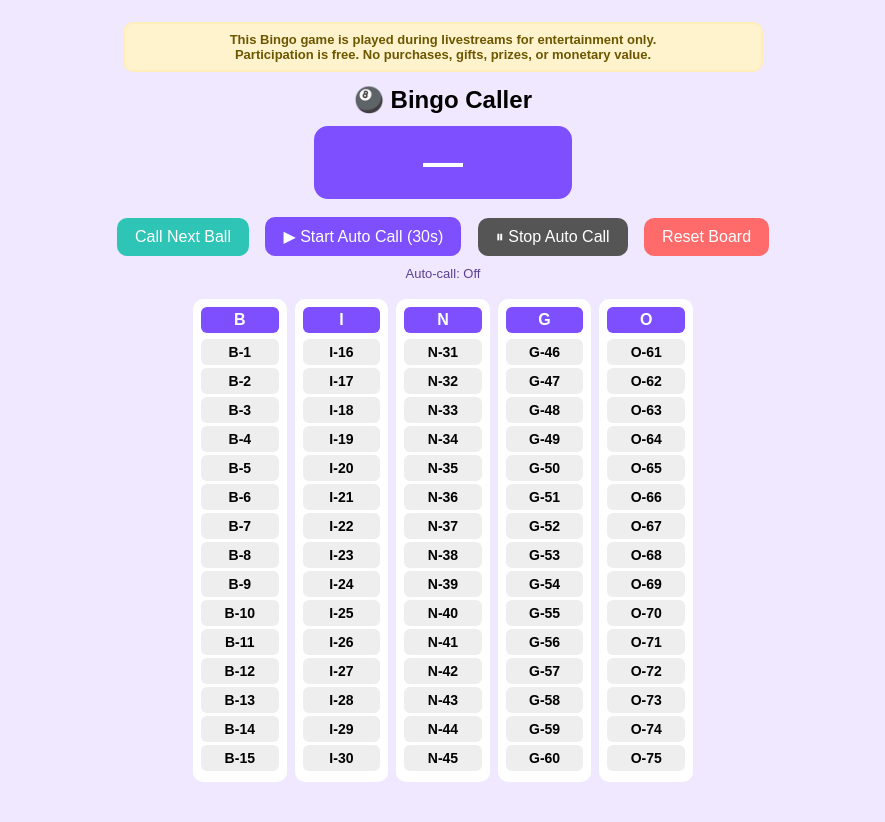
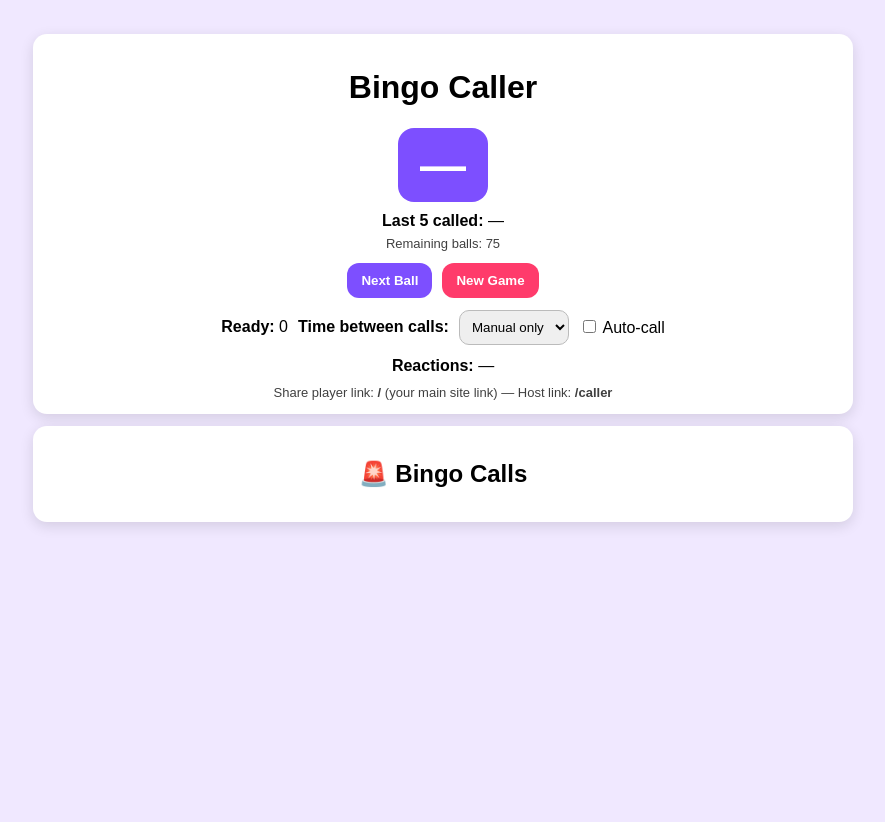
Before and after one commit to JessDoobie/JessDoobie-Live-Bingo-v3, a Flask app: page /caller in a window 1280 px wide. Shown: the whole page, without its empty margins (197-1082 px from the left). After the commit the page ends 527 px from the top, so only its background shows below. Run offline with Flask 3, Linux system fonts and the light colour scheme; data that the repository does not hold is empty.

Commit message:
Update caller.html

```diff
--- a/templates/caller.html
+++ b/templates/caller.html
@@ -1,274 +1,155 @@
 <!DOCTYPE html>
 <html>
 <head>
+  <meta charset="utf-8" />
   <title>Bingo Caller</title>
+  <style>
+    body { font-family: Arial, sans-serif; background:#f0e8ff; text-align:center; padding:14px; }
+    .wrap { max-width:820px; margin:0 auto; }
+    .card { background:#fff; padding:14px; border-radius:14px; box-shadow:0 4px 14px rgba(0,0,0,.12); margin:12px 0; }
+    .big { font-size:46px; font-weight:900; background:#7d4fff; color:#fff; display:inline-block; padding:10px 22px; border-radius:16px; }
+    button { cursor:pointer; padding:10px 14px; border:none; border-radius:12px; font-weight:700; background:#7d4fff; color:#fff; }
+    button.danger { background:#ff3b6b; }
+    select { padding:8px; border-radius:10px; border:1px solid #bbb; }
+    .row { display:flex; gap:10px; justify-content:center; flex-wrap:wrap; align-items:center; }
+    .feedItem { background:#ffe5ef; border:2px solid #ff8ab3; border-radius:12px; padding:10px; margin:8px auto; max-width:560px; text-align:left; }
+    .muted { opacity:.75; font-size:13px; }
+  </style>
+</head>
+<body>
+  <div class="wrap">
+    <div class="card">
+      <h1>Bingo Caller</h1>
 
-  <style>
-    body {
-      font-family: Arial, sans-serif;
-      background: #f0e8ff;
-      text-align: center;
-      padding: 14px;
+      <div id="currentBall" class="big">—</div>
+
+      <div style="margin-top:10px;">
+        <b>Last 5 called:</b> <span id="last5">—</span>
+      </div>
+
+      <div class="muted" style="margin-top:6px;">
+        Remaining balls: <span id="remaining">—</span>
+      </div>
+
+      <div class="row" style="margin-top:12px;">
+        <button id="nextBtn">Next Ball</button>
+        <button id="newGameBtn" class="danger">New Game</button>
+      </div>
+
+      <div class="row" style="margin-top:12px;">
+        <span><b>Ready:</b> <span id="readyCount">0</span></span>
+
+        <label><b>Time between calls:</b></label>
+        <select id="delaySel">
+          <option value="0">Manual only</option>
+          <option value="5">5 sec</option>
+          <option value="10">10 sec</option>
+          <option value="15">15 sec</option>
+          <option value="20">20 sec</option>
+          <option value="30">30 sec</option>
+        </select>
+
+        <label>
+          <input type="checkbox" id="autoChk" />
+          Auto-call
+        </label>
+      </div>
+
+      <div style="margin-top:12px;">
+        <b>Reactions:</b> <span id="reactSummary">—</span>
+      </div>
+
+      <div class="muted" style="margin-top:10px;">
+        Share player link: <b>/</b> (your main site link) — Host link: <b>/caller</b>
+      </div>
+    </div>
+
+    <div class="card">
+      <h2>🚨 Bingo Calls</h2>
+      <div id="bingoFeed"></div>
+    </div>
+  </div>
+
+  <script>
+    async function postJSON(url, data) {
+      const res = await fetch(url, {
+        method: "POST",
+        headers: {"Content-Type":"application/json"},
+        body: JSON.stringify(data || {})
+      });
+      const payload = await res.json().catch(()=> ({}));
+      return { ok: res.ok, status: res.status, data: payload };
     }
 
-    /* TOP DISCLAIMER */
-    .disclaimer {
-      background: #fff3cd;
-      border: 2px solid #ffeeba;
-      color: #6c5700;
-      font-weight: bold;
-      padding: 8px;
-      border-radius: 10px;
-      max-width: 620px;
-      margin: 0 auto 14px auto;
-      font-size: 13px;
+    let autoTimer = null;
+
+    async function refresh() {
+      const state = await (await fetch("/api/state")).json();
+
+      const called = state.called || [];
+      document.getElementById("currentBall").textContent = called.length ? called[called.length - 1] : "—";
+      document.getElementById("last5").textContent = (state.last5 && state.last5.length) ? state.last5.join(" · ") : "—";
+      document.getElementById("remaining").textContent = state.remaining_count ?? "—";
+      document.getElementById("readyCount").textContent = state.ready_count ?? 0;
+
+      const reactions = state.reactions || {};
+      document.getElementById("reactSummary").textContent =
+        Object.keys(reactions).length
+          ? Object.entries(reactions).map(([k,v]) => `${k} x${v}`).join("  ")
+          : "—";
+
+      // Bingo feed
+      const feed = document.getElementById("bingoFeed");
+      feed.innerHTML = "";
+      (state.bingo_calls || []).slice(0, 10).forEach(item => {
+        const div = document.createElement("div");
+        div.className = "feedItem";
+        div.innerHTML = `🚨 <b>BINGO CALLED</b> at <b>${item.time}</b> <span class="muted">(player ${item.player_id})</span>`;
+        feed.appendChild(div);
+      });
+
+      // Keep dropdown/checkbox in sync with server
+      document.getElementById("delaySel").value = String(state.auto_delay ?? 0);
+      document.getElementById("autoChk").checked = !!state.auto_enabled;
     }
 
-    h1 {
-      margin: 6px 0 8px 0;
-      font-size: 24px;
-    }
+    async function callNextBall() {
+      // If you want to force "everyone ready", change min_ready to your expected player count.
+      const min_ready = 0;
 
-    /* CURRENT BALL DISPLAY */
-    .current-ball {
-      font-size: 40px;
-      font-weight: bold;
-      background: #7d4fff;
-      color: white;
-      padding: 14px;
-      border-radius: 14px;
-      margin: 12px auto;
-      width: 230px;
-    }
-
-    /* BUTTONS */
-    button {
-      padding: 10px 18px;
-      font-size: 16px;
-      border-radius: 10px;
-      border: none;
-      cursor: pointer;
-      margin: 6px;
-    }
-
-    .call-btn {
-      background: #2ec4b6;
-      color: white;
-    }
-
-    .reset-btn {
-      background: #ff6b6b;
-      color: white;
-    }
-
-    /* NEW: AUTO BUTTONS */
-    .auto-btn {
-      background: #7d4fff;
-      color: white;
-    }
-
-    .stop-btn {
-      background: #555;
-      color: white;
-    }
-
-    /* BOARD */
-    .board {
-      display: grid;
-      grid-template-columns: repeat(5, 1fr);
-      gap: 8px;
-      max-width: 500px;
-      margin: 18px auto;
-    }
-
-    .column {
-      background: white;
-      border-radius: 10px;
-      padding: 8px;
-    }
-
-    .column h3 {
-      background: #7d4fff;
-      color: white;
-      border-radius: 6px;
-      margin: 0 0 6px 0;
-      padding: 4px;
-      font-size: 16px;
-    }
-
-    .ball {
-      padding: 5px;
-      margin: 3px 0;
-      border-radius: 6px;
-      cursor: pointer;
-      background: #eee;
-      font-weight: bold;
-      font-size: 14px;
-    }
-
-    .ball.called {
-      background: #7d4fff;
-      color: white;
-      cursor: default;
-    }
-
-    /* NEW: Small status text */
-    .status {
-      font-size: 13px;
-      color: #4b2e83;
-      margin-top: 4px;
-      opacity: 0.9;
-    }
-  </style>
-</head>
-
-<body>
-
-  <div class="disclaimer">
-    This Bingo game is played during livestreams for entertainment only.<br>
-    Participation is free. No purchases, gifts, prizes, or monetary value.
-  </div>
-
-  <h1>🎱 Bingo Caller</h1>
-
-  <div class="current-ball" id="currentBall">—</div>
-
-  <button class="call-btn" onclick="callNextBall()">Call Next Ball</button>
-
-  <!-- NEW: Auto-call controls -->
-  <button class="auto-btn" onclick="startAutoCall()">▶ Start Auto Call (30s)</button>
-  <button class="stop-btn" onclick="stopAutoCall()">⏸ Stop Auto Call</button>
-
-  <button class="reset-btn" onclick="resetBoard()">Reset Board</button>
-
-  <div class="status" id="autoStatus">Auto-call: Off</div>
-
-  <div class="board" id="board"></div>
-
-  <script>
-    const ranges = {
-      B: [1, 15],
-      I: [16, 30],
-      N: [31, 45],
-      G: [46, 60],
-      O: [61, 75]
-    };
-
-    let availableNumbers = [];
-    let calledNumbers = new Set();
-
-    // NEW: auto-call timer holder
-    let autoCallTimer = null;
-    const AUTO_CALL_MS = 30000; // 30 seconds
-
-    function setAutoStatus(text) {
-      document.getElementById("autoStatus").innerText = text;
-    }
-
-    function initBoard() {
-      const board = document.getElementById("board");
-      board.innerHTML = "";
-      availableNumbers = [];
-      calledNumbers.clear();
-      document.getElementById("currentBall").innerText = "—";
-
-      // NEW: stop auto if board re-inits
-      stopAutoCall(true);
-
-      for (const letter in ranges) {
-        const column = document.createElement("div");
-        column.className = "column";
-
-        const header = document.createElement("h3");
-        header.textContent = letter;
-        column.appendChild(header);
-
-        for (let i = ranges[letter][0]; i <= ranges[letter][1]; i++) {
-          const cell = document.createElement("div");
-          cell.className = "ball";
-          cell.textContent = `${letter}-${i}`;
-          cell.addEventListener("click", () => manualCall(`${letter}-${i}`));
-          column.appendChild(cell);
-
-          availableNumbers.push(`${letter}-${i}`);
-        }
-
-        board.appendChild(column);
+      const res = await postJSON("/api/next", { min_ready });
+      if (!res.ok && res.data.reason === "not_ready") {
+        alert(`Not enough players ready yet (${res.data.ready_count}).`);
       }
     }
 
-    function callNextBall() {
-      if (availableNumbers.length === 0) {
-        // NEW: stop auto when done
-        stopAutoCall();
-        return;
-      }
+    document.getElementById("nextBtn").addEventListener("click", callNextBall);
 
-      const index = Math.floor(Math.random() * availableNumbers.length);
-      const ball = availableNumbers.splice(index, 1)[0];
-      markCalled(ball);
-    }
+    document.getElementById("newGameBtn").addEventListener("click", async () => {
+      if (!confirm("Start a NEW GAME? Resets called numbers, bingo calls, reactions, and readiness.")) return;
+      await postJSON("/api/new_game", {});
+      await refresh();
+    });
 
-    function manualCall(ball) {
-      if (calledNumbers.has(ball)) return;
+    async function syncAuto() {
+      const delay = parseInt(document.getElementById("delaySel").value, 10);
+      const enabled = document.getElementById("autoChk").checked && delay > 0;
 
-      availableNumbers = availableNumbers.filter(b => b !== ball);
-      markCalled(ball);
+      await postJSON("/api/auto", { delay, enabled });
 
-      // NEW: if we ran out, stop auto
-      if (availableNumbers.length === 0) stopAutoCall();
-    }
+      if (autoTimer) clearInterval(autoTimer);
+      autoTimer = null;
 
-    function markCalled(ball) {
-      calledNumbers.add(ball);
-      document.getElementById("currentBall").innerText = ball;
-
-      document.querySelectorAll(".ball").forEach(el => {
-        if (el.textContent === ball) {
-          el.classList.add("called");
-        }
-      });
-    }
-
-    function resetBoard() {
-      if (!confirm("Reset all called numbers?")) return;
-      initBoard();
-    }
-
-    // -------------------------
-    // NEW: Auto-call functions
-    // -------------------------
-    function startAutoCall() {
-      if (autoCallTimer !== null) return; // already running
-
-      if (availableNumbers.length === 0) {
-        setAutoStatus("Auto-call: Off (no balls left)");
-        return;
-      }
-
-      setAutoStatus("Auto-call: ON (every 30 seconds)");
-      autoCallTimer = setInterval(() => {
-        callNextBall();
-        if (availableNumbers.length === 0) {
-          stopAutoCall();
-        }
-      }, AUTO_CALL_MS);
-    }
-
-    function stopAutoCall(silent = false) {
-      if (autoCallTimer !== null) {
-        clearInterval(autoCallTimer);
-        autoCallTimer = null;
-      }
-      if (!silent) {
-        setAutoStatus("Auto-call: Off");
-      } else {
-        setAutoStatus("Auto-call: Off");
+      if (enabled) {
+        autoTimer = setInterval(callNextBall, delay * 1000);
       }
     }
 
-    initBoard();
+    document.getElementById("delaySel").addEventListener("change", syncAuto);
+    document.getElementById("autoChk").addEventListener("change", syncAuto);
+
+    refresh();
+    setInterval(refresh, 1200);
   </script>
-
 </body>
 </html>
```
